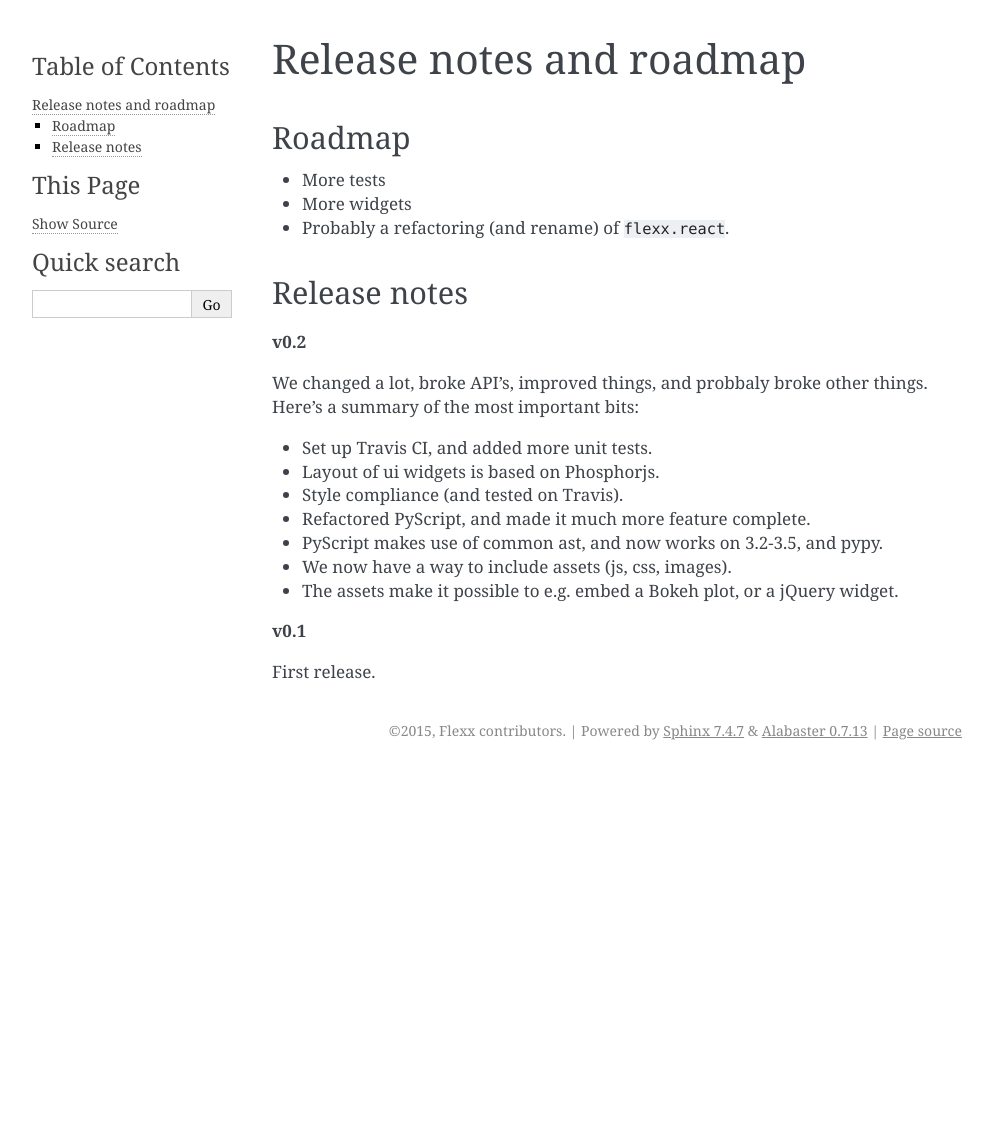
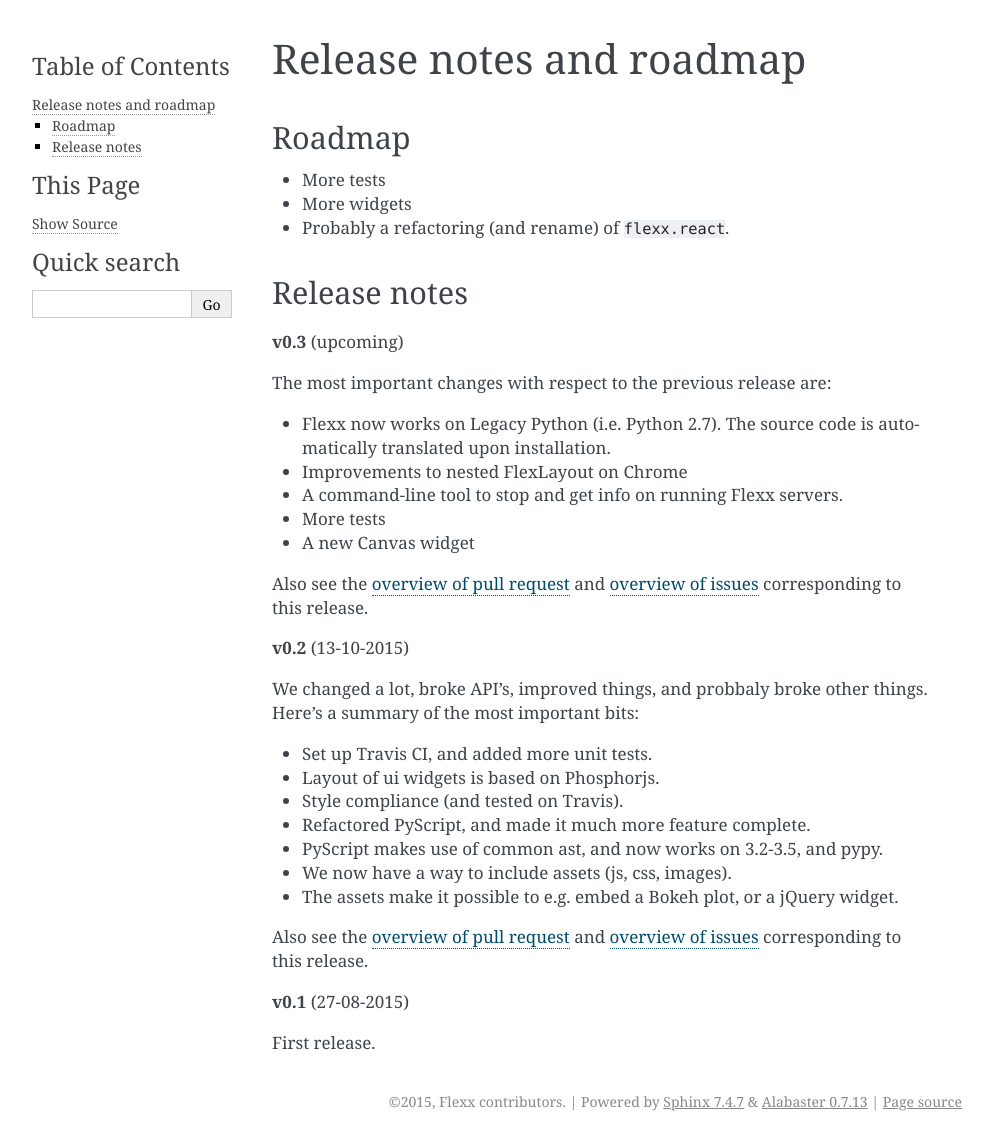
Before and after one commit to flexxui/flexx, a Sphinx documentation site: the page built from docs/releasenotes.rst, in a window 1280 px wide. Shown: the whole page, without its empty margins (148-1141 px from the left). Built offline with Sphinx 7.4.7, drawn with Linux system fonts in a browser that asks for light colours; pages that are not in the unit, such as notebooks, are missing from menus; before the commit the page ends 900 px from its top, so only the background shows below that.

Commit message:
update release notes to link to GH lists

```diff
--- a/docs/releasenotes.rst
+++ b/docs/releasenotes.rst
@@ -13,7 +13,24 @@ Roadmap
 Release notes
 -------------
 
-**v0.2**
+**v0.3** (upcoming)
+
+The most important changes with respect to the previous release are:
+
+- Flexx now works on Legacy Python (i.e. Python 2.7). The source code is
+  automatically translated upon installation.
+- Improvements to nested FlexLayout on Chrome
+- A command-line tool to stop and get info on running Flexx servers.
+- More tests
+- A new Canvas widget
+
+Also see the
+`overview of pull request <https://github.com/zoofIO/flexx/issues?q=is%3Apr+milestone%3Av0.3>`_
+and
+`overview of issues <https://github.com/zoofIO/flexx/issues?q=is%3Aissue+milestone%3Av0.3>`_
+corresponding to this release.
+
+**v0.2** (13-10-2015)
 
 We changed a lot, broke API's, improved things, and probbaly broke other
 things. Here's a summary of the most important bits:
@@ -26,8 +43,13 @@ things. Here's a summary of the most important bits:
 - We now have a way to include assets (js, css, images).
 - The assets make it possible to e.g. embed a Bokeh plot, or a jQuery widget.
 
+Also see the
+`overview of pull request <https://github.com/zoofIO/flexx/issues?q=is%3Apr+milestone%3Av0.2>`_
+and
+`overview of issues <https://github.com/zoofIO/flexx/issues?q=is%3Aissue+milestone%3Av0.2>`_
+corresponding to this release.
 
 
-**v0.1**
+**v0.1** (27-08-2015)
 
 First release.
--- a/docs/tutorials/layout.rst
+++ b/docs/tutorials/layout.rst
@@ -127,8 +127,8 @@ widgets are organized.
                     self.b2 = ui.Button(text='Hello world', flex=0)
                     self.b3 = ui.Button(text='Foo bar', flex=3)
 
-                ui.Label(text='margin 10 (around layout)')
-                with ui.HBox(flex=0, margin=10):
+                ui.Label(text='padding 10 (around layout)')
+                with ui.HBox(flex=0, padding=10):
                     self.b1 = ui.Button(text='Hola', flex=1)
                     self.b2 = ui.Button(text='Hello world', flex=1)
                     self.b3 = ui.Button(text='Foo bar', flex=1)
```
